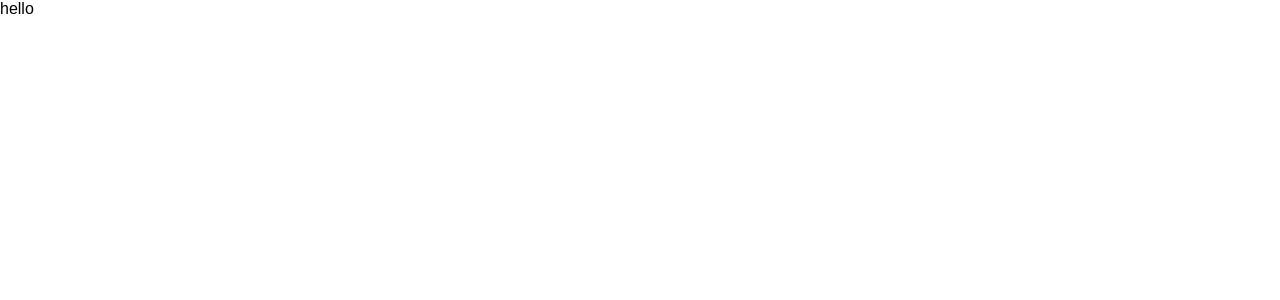
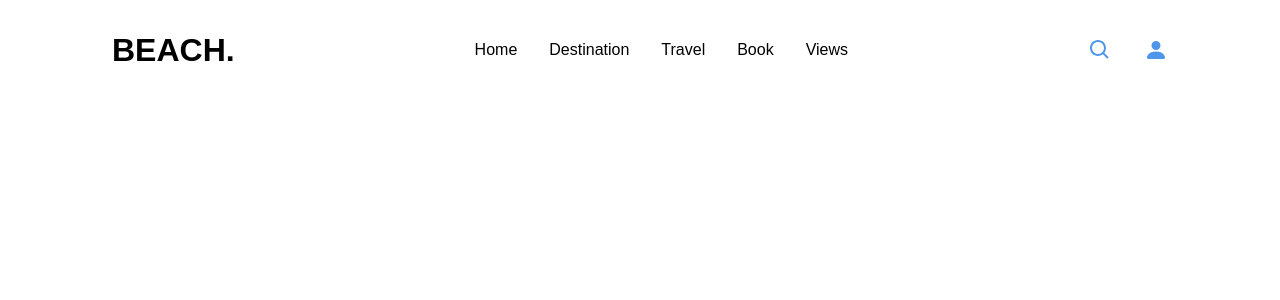
Before and after one commit to AhmedTamerJr/MyProject, a React (Create React App) app in the folder my-app/: page / in a window 1280 px wide. Shown: the top 300 px of the page. Built offline with nearby package versions, Linux system fonts and the light colour scheme.

Commit message:
End of Nav

```diff
--- a/my-app/src/App.js
+++ b/my-app/src/App.js
@@ -1,9 +1,10 @@
 import React from "react"
+import NavBar from "./Components/NavBar/NavBar";
 
 function App() {
   return (
     <div>
-     hello
+     <NavBar/>
     </div>
   );
 }
--- a/my-app/src/Components/NavBar/NavBar.css
+++ b/my-app/src/Components/NavBar/NavBar.css
@@ -0,0 +1,114 @@
+.NavBar{
+
+    /* background-color: rgb(109, 25, 25); */
+    width: 100%;
+    height: 100px;
+    display: flex;
+    justify-content: space-around;
+    align-items: center;
+    padding: 0 1 rem;
+    z-index:3;
+    flex-wrap: wrap;
+
+}
+.Nav-Icons{
+    font-size: x-large;
+    width: 5rem;
+    color: rgba(0, 105, 224, 0.699);
+    display: flex;
+    justify-content: space-between;
+}
+
+.Nav-Menu{
+
+    display: flex;
+}
+li{
+    padding: 1rem;
+}
+
+.Right-Side , .Mobile-Menu{
+    display: none;
+    /* padding: 1rem; */
+}
+
+@media screen and (max-width : 940px){
+
+    .Mobile-Menu{
+        display: flex;
+        flex-direction: column;
+        width:100%;
+        color:  rgba(255, 255, 255,.95);
+        background-color: rgb(238, 234, 234);
+        position: absolute;
+        top:-80vh;
+        justify-content: space-around;
+        align-items: center;
+        transition: 0.7s;
+
+    }
+    .active{
+
+        top: 100px;
+    }
+    .mobile-nav{
+
+        margin: 1rem 0;
+        text-align: center;
+
+    }
+    .mobile-nav li{
+        color: rgb(149, 92, 202);
+        padding:1.2rem 1rem;
+        margin: 0 1rem ;
+        border-bottom: 1px solid rgba(0, 0, 0, 0.13);
+    }
+    .Mobile-menu-bottom{
+
+        width: 100%;
+        text-align: center;
+        padding:1rem;
+
+    }
+    .menu-Buttons{
+
+        width: 100%;
+        display: flex;
+        text-align: center;
+        justify-content: space-evenly;
+        align-items: center;
+        margin-bottom: 2rem;
+    }
+    .menu-Buttons button{
+        border-radius: 10px;
+
+    }
+    .Social-Media{
+        color: blueviolet;
+        display: flex;
+        justify-content: space-evenly;
+        margin: 1rem 0;
+        transform: scale(1.4);
+
+    }
+    .Social-Media .icon:hover{
+        transform: scale(1.7);
+        transition :0.2s ease-in-out;
+        color: rgb(28, 124, 148);
+    }
+
+    .Nav-Menu {
+        display: none;
+
+    }
+    .Nav-Icons{
+        display: none;
+    }
+
+    .Right-Side{
+        display: block;
+        color: rgb(94, 62, 15);
+        transform: scale(1.7);
+        cursor: pointer;
+    }
+}
--- a/my-app/src/Components/NavBar/NavBar.js
+++ b/my-app/src/Components/NavBar/NavBar.js
@@ -1,14 +1,21 @@
-import React from 'react'
+import React ,{useState}from 'react'
+import  {BiSearch} from "react-icons/bi"
+import {BsSegmentedNav,BsPersonFill} from "react-icons/bs"
+import {TiSocialFacebook ,TiSocialTwitter,TiSocialYoutubeCircular ,TiSocialGithub ,TiSocialInstagramCircular} from "react-icons/ti"
+import "./NavBar.css"
+export default function NavBar() {
 
-export default function NavBar() {
+    const [nav, setNav]=useState(false)
+    const handleNav=()=> setNav(!nav)
+
   return (
 
-    <div className='NavBar'>
+    <div className='NavBar '>
         <div>
             <h2>BEACH.</h2>
         </div>
 
-        <ul>
+        <ul className='Nav-Menu'>
             <li>Home</li>
             <li>Destination</li>
             <li>Travel</li>
@@ -17,8 +24,40 @@ export default function NavBar() {
         </ul>
 
         <div className='Nav-Icons'>
+        <BiSearch className="icon"/>
+        <BsPersonFill className="icon"/>
+        </div>
 
+        <div className='Right-Side'>
+            <BsSegmentedNav className="icon" onClick={handleNav}/>
         </div>
+        {/* mobile menu */}
+        <div className={nav ? 'Mobile-Menu active':"Mobile-Menu"}>
+            <ul className='mobile-nav'>
+                <li>Home</li>
+                <li>Destination</li>
+                <li>Travel</li>
+                <li>Book</li>
+                <li>Views</li>
+            </ul>
+
+            <div className='Mobile-menu-bottom'>
+
+                <div className='menu-Buttons'>
+                    <button>Search</button>
+                    <button>Account</button>
+                </div>
+
+                <div className='Social-Media'>
+                    <TiSocialFacebook className="icon"/>
+                    <TiSocialTwitter className="icon"/>
+                    <TiSocialInstagramCircular className="icon"/>
+                    <TiSocialYoutubeCircular className="icon"/>
+                    <TiSocialGithub className="icon"/>
+                </div>
+            </div>
+        </div>
+        {/* End on mobile menu */}
 
     </div>
 
```
